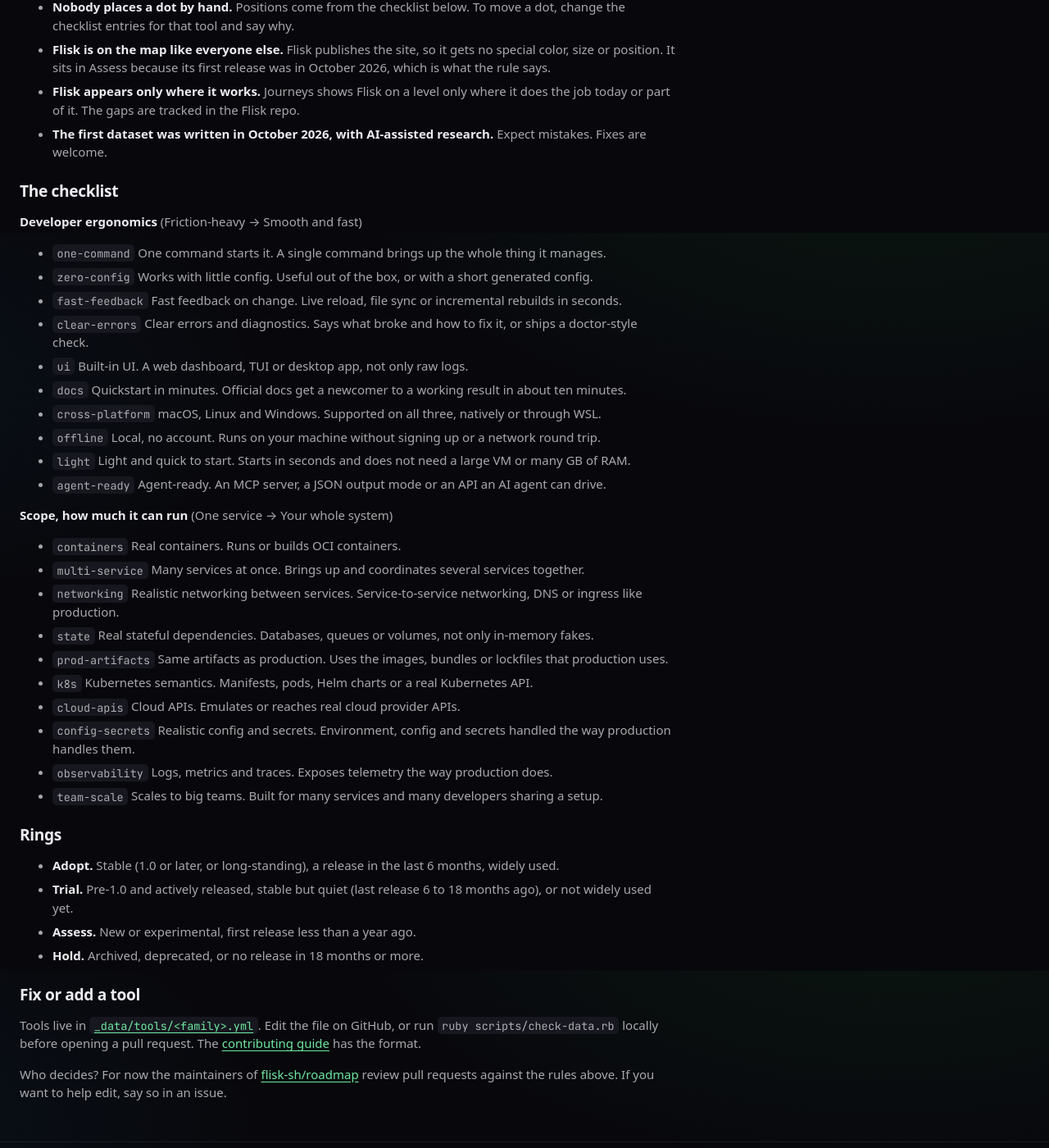
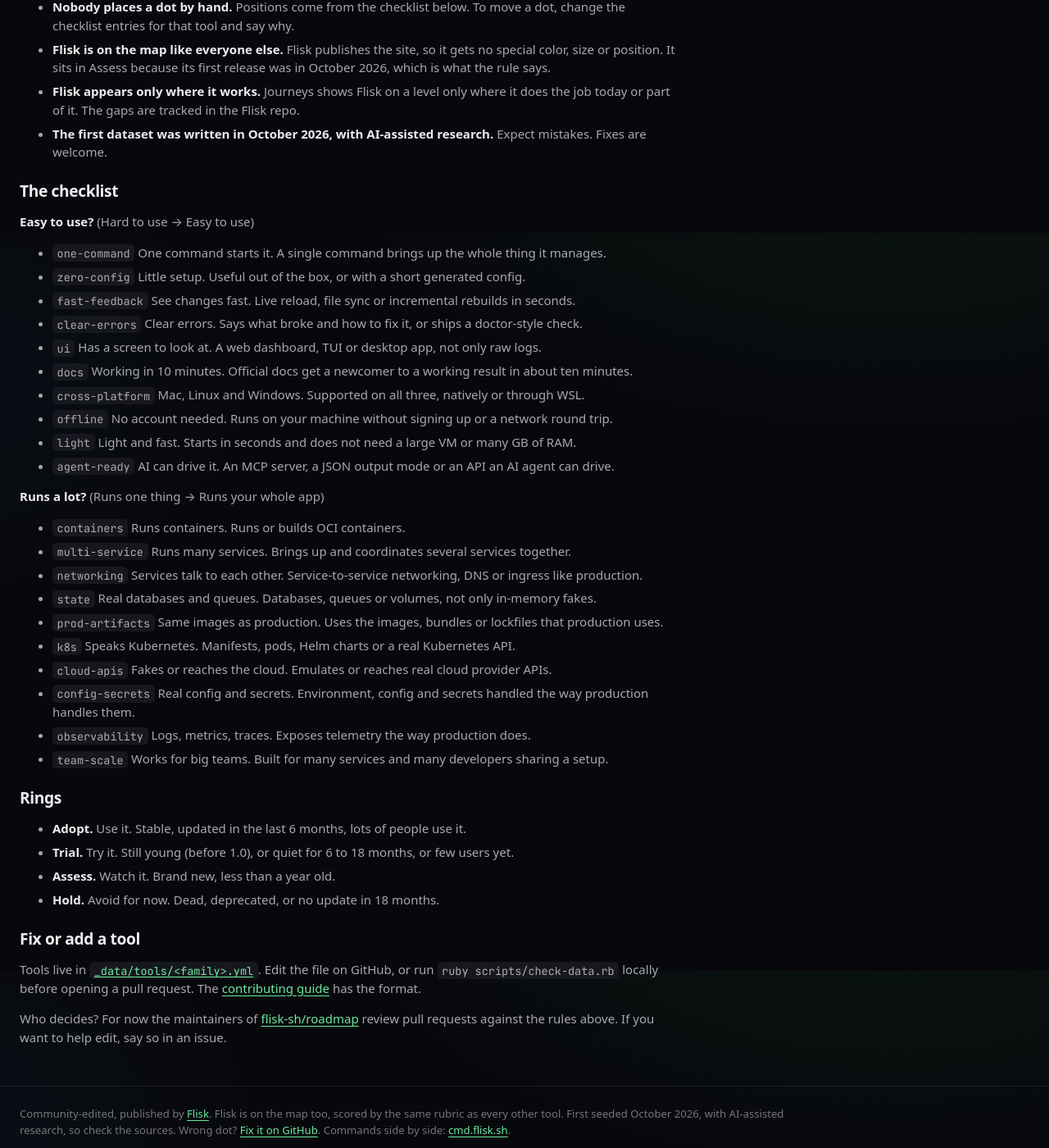
Before and after one commit to flisk-sh/roadmap, a Jekyll site: the page built from about.html, in a window 1280 px wide and 1400 px high, scrolled down 616 px. Shown: the whole window at 82% size. Built offline with Jekyll 4.4.1, drawn with Linux system fonts in a browser that asks for light colours; some web fonts are replaced; some of the changed text lies outside the part shown.

Commit message:
Say it plainly: "Easy to use?" and "Runs a lot?"
Readers did not get "ergonomics", "parity" or "scope". The Compass now reads
left = hard, right = easy, bottom = runs one thing, top = runs your whole app.
Checklist items, ring meanings (Adopt = use it, Trial = try it, Assess =
watch it, Hold = avoid for now), corners, tooltips and the compare table
use the same short words. Data keys are unchanged.

Co-Authored-By: Claude Opus 5.5 <noreply@anthropic.com>
Signed-off-by: odykyi <24225497+odykyi@users.noreply.github.com>

```diff
--- a/_config.yml
+++ b/_config.yml
@@ -3,7 +3,7 @@
 title: DevEx Roadmap
 tagline: A community map of local developer tools
 description: >-
-  300+ developer tools on four views: the Compass (ease of use vs. scope), the Adoption Radar,
+  300+ developer tools on four views: the Compass (easy to use vs. runs a lot), the Adoption Radar,
   the Lab (a periodic table) and Journeys from beginner to platform architect. Community-edited,
   every placement follows a public rubric.
 lang: en
--- a/_data/meta.yml
+++ b/_data/meta.yml
@@ -11,12 +11,12 @@ views:
   - id: compass
     name: Compass
     title: The DevEx Compass
-    blurb: Ergonomics runs west to east, how much of your system it can run (scope) south to north. A public checklist places every dot.
+    blurb: Left is hard to use, right is easy. Bottom runs one thing, top runs your whole app. A checklist puts every dot, not a person.
     subtabs: families
   - id: radar
     name: Adoption Radar
     title: Adoption Radar
-    blurb: Adopt, Trial, Assess or Hold, decided by release and maturity signals, with a link to the evidence.
+    blurb: Adopt means use it. Trial means try it. Assess means watch it. Hold means avoid for now. Each tool links the proof.
     subtabs: families
   - id: lab
     name: Lab
--- a/_data/rubric.yml
+++ b/_data/rubric.yml
@@ -1,97 +1,98 @@
 # How a tool's Compass position and Radar ring are decided. Nobody places a dot by hand:
 # a tool's X is 10 points per `dx` criterion it meets, its Y is 10 points per `parity` criterion
-# (shown to people as "scope": how much of your system the tool can run).
+# (shown to people as "Runs a lot?": how much of your app it can run on your laptop).
 # To move a dot, open a PR that adds or removes a criterion id on the tool, with a source.
 
 dx:
-  title: Developer ergonomics
-  short: Ergonomics
-  low: Friction-heavy
-  high: Smooth and fast
+  title: Easy to use?
+  short: Easy to use
+  low: Hard to use
+  high: Easy to use
+  explain: Is it easy to start and use every day? Each check is 10 points. More checks, more to the right.
   criteria:
     - id: one-command
       label: One command starts it
       help: A single command brings up the whole thing it manages.
     - id: zero-config
-      label: Works with little config
+      label: Little setup
       help: Useful out of the box, or with a short generated config.
     - id: fast-feedback
-      label: Fast feedback on change
+      label: See changes fast
       help: Live reload, file sync or incremental rebuilds in seconds.
     - id: clear-errors
-      label: Clear errors and diagnostics
+      label: Clear errors
       help: Says what broke and how to fix it, or ships a doctor-style check.
     - id: ui
-      label: Built-in UI
+      label: Has a screen to look at
       help: A web dashboard, TUI or desktop app, not only raw logs.
     - id: docs
-      label: Quickstart in minutes
+      label: Working in 10 minutes
       help: Official docs get a newcomer to a working result in about ten minutes.
     - id: cross-platform
-      label: macOS, Linux and Windows
+      label: Mac, Linux and Windows
       help: Supported on all three, natively or through WSL.
     - id: offline
-      label: Local, no account
+      label: No account needed
       help: Runs on your machine without signing up or a network round trip.
     - id: light
-      label: Light and quick to start
+      label: Light and fast
       help: Starts in seconds and does not need a large VM or many GB of RAM.
     - id: agent-ready
-      label: Agent-ready
+      label: AI can drive it
       help: An MCP server, a JSON output mode or an API an AI agent can drive.
 
-# The data key stays `parity`; everything people read says "scope".
+# The data key stays `parity`; people read it as "Runs a lot?".
 parity:
-  title: Scope, how much it can run
-  short: Scope
-  low: One service
-  high: Your whole system
-  explain: How much of your system the tool can run for you. A low score runs one service or one job. A high score runs many services together, with real containers, databases and networking.
+  title: Runs a lot?
+  short: Runs a lot
+  low: Runs one thing
+  high: Runs your whole app
+  explain: Can it run just one thing, or your whole app (many services, databases, network) on your laptop? Each check is 10 points. More checks, higher up.
   criteria:
     - id: containers
-      label: Real containers
+      label: Runs containers
       help: Runs or builds OCI containers.
     - id: multi-service
-      label: Many services at once
+      label: Runs many services
       help: Brings up and coordinates several services together.
     - id: networking
-      label: Realistic networking between services
+      label: Services talk to each other
       help: Service-to-service networking, DNS or ingress like production.
     - id: state
-      label: Real stateful dependencies
+      label: Real databases and queues
       help: Databases, queues or volumes, not only in-memory fakes.
     - id: prod-artifacts
-      label: Same artifacts as production
+      label: Same images as production
       help: Uses the images, bundles or lockfiles that production uses.
     - id: k8s
-      label: Kubernetes semantics
+      label: Speaks Kubernetes
       help: Manifests, pods, Helm charts or a real Kubernetes API.
     - id: cloud-apis
-      label: Cloud APIs
+      label: Fakes or reaches the cloud
       help: Emulates or reaches real cloud provider APIs.
     - id: config-secrets
-      label: Realistic config and secrets
+      label: Real config and secrets
       help: Environment, config and secrets handled the way production handles them.
     - id: observability
-      label: Logs, metrics and traces
+      label: Logs, metrics, traces
       help: Exposes telemetry the way production does.
     - id: team-scale
-      label: Scales to big teams
+      label: Works for big teams
       help: Built for many services and many developers sharing a setup.
 
 rings:
   - id: adopt
     label: Adopt
-    help: Stable (1.0 or later, or long-standing), a release in the last 6 months, widely used.
+    help: Use it. Stable, updated in the last 6 months, lots of people use it.
   - id: trial
     label: Trial
-    help: Pre-1.0 and actively released, stable but quiet (last release 6 to 18 months ago), or not widely used yet.
+    help: Try it. Still young (before 1.0), or quiet for 6 to 18 months, or few users yet.
   - id: assess
     label: Assess
-    help: New or experimental, first release less than a year ago.
+    help: Watch it. Brand new, less than a year old.
   - id: hold
     label: Hold
-    help: Archived, deprecated, or no release in 18 months or more.
+    help: Avoid for now. Dead, deprecated, or no update in 18 months.
 
 licenses:
   oss: Open source
--- a/about.html
+++ b/about.html
@@ -13,7 +13,7 @@ permalink: /about/
 
   <h2>The four views</h2>
   <ul>
-    <li><strong>Compass.</strong> Developer ergonomics west to east, scope south to north (how much of your system the tool can run, from one service to the whole thing). A tool earns 10 points per criterion it meets on each axis.</li>
+    <li><strong>Compass.</strong> Left to right: how easy it is to use. Bottom to top: how much of your app it can run on your laptop, from one thing to everything. A tool earns 10 points per criterion it meets on each axis.</li>
     <li><strong>Adoption Radar.</strong> Rings from release and maturity signals: Adopt, Trial, Assess, Hold. Each tool links its evidence.</li>
     <li><strong>Lab.</strong> A periodic table of the same tools. The formula on each tile is its two Compass scores.</li>
     <li><strong>Journeys.</strong> Seven levels from your first lockfile to platform architect, walked by three tracks.</li>
```
Also changed, not shown: CONTRIBUTING.md (+1 -1 lines), README.md (+1 -1 lines), _layouts/view.html (+6 -6 lines), assets/js/app.js (+12 -12 lines).
